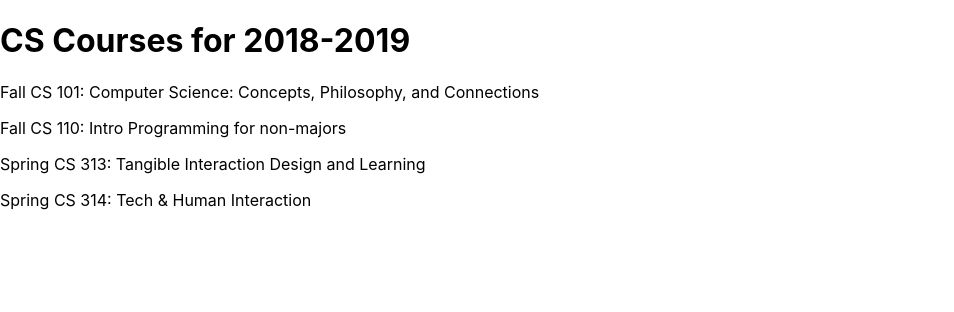
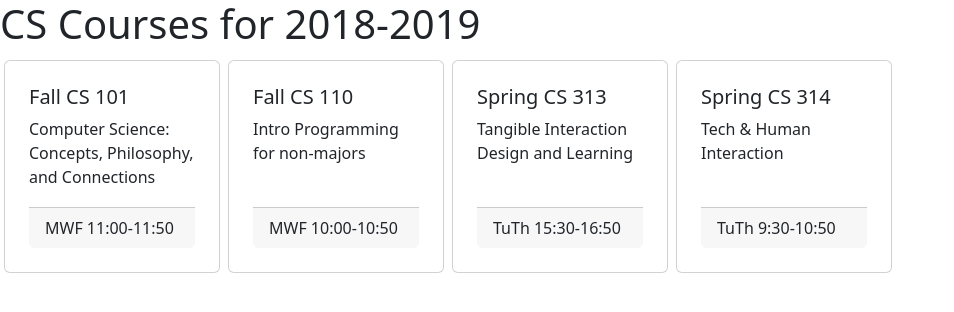
Before and after one commit to glazialuna/microyue-app, a React (Create React App) app: page / in a window 1280 px wide. Shown: the top 312 px of the page, without its empty margins (0-954 px from the left). Built offline with nearby package versions, Linux system fonts and the light colour scheme.

Commit message:
add style

```diff
--- a/package.json
+++ b/package.json
@@ -6,6 +6,7 @@
     "@testing-library/jest-dom": "^5.16.5",
     "@testing-library/react": "^13.4.0",
     "@testing-library/user-event": "^13.5.0",
+    "bootstrap": "^5.2.2",
     "react": "^18.2.0",
     "react-dom": "^18.2.0",
     "react-scripts": "5.0.1",
--- /dev/null
+++ b/src/components/CourseList.css
@@ -0,0 +1,9 @@
+.course-list {
+    display: grid;
+    grid-template-columns: repeat(auto-fill, 14rem);
+  }
+.card-text{
+    width: 100%;
+    height: 7vw;
+    object-fit: cover;
+}
--- a/src/components/CourseList.js
+++ b/src/components/CourseList.js
@@ -1,15 +1,23 @@
-const CourseList = ({courses}) => {
-    return (Object.keys(courses).map((c) => <p>{courses[c].term} CS {courses[c].number}: {courses[c].title}</p>))
+import 'bootstrap/dist/css/bootstrap.min.css';
+import './CourseList.css'
+const CourseList =({courses}) => (
+    <div className='course-list'>
+        {
+            Object.keys(courses).map((c) => (<Course course={courses[c]}/>))
+        }
+    </div>
+
+    );
+const Course = ({course}) => {
+    return (
+        <div className="card m-1 p-2">
+             <div className="card-body">
+                <h5 className="card-title">{course.term} CS {course.number}</h5>
+                <div className="card-text">{course.title}</div>
+                <div className="card-footer">{course.meets}</div>
+            </div>
+        </div>
+    );
 }
-//     // <div>
-//     return (Object.entries(courses).map((c) => <p>{c.term}</p>))
-//     {/* </div> */}
-// )
 
-// "F101" : {
-//     "term": "Fall",
-//     "number": "101",
-//     "meets" : "MWF 11:00-11:50",
-//     "title" : "Computer Science: Concepts, Philosophy, and Connections"
-//   },
 export default CourseList;
```
Also changed, not shown: 1 other file (tests, documents, lock files or other folders).
